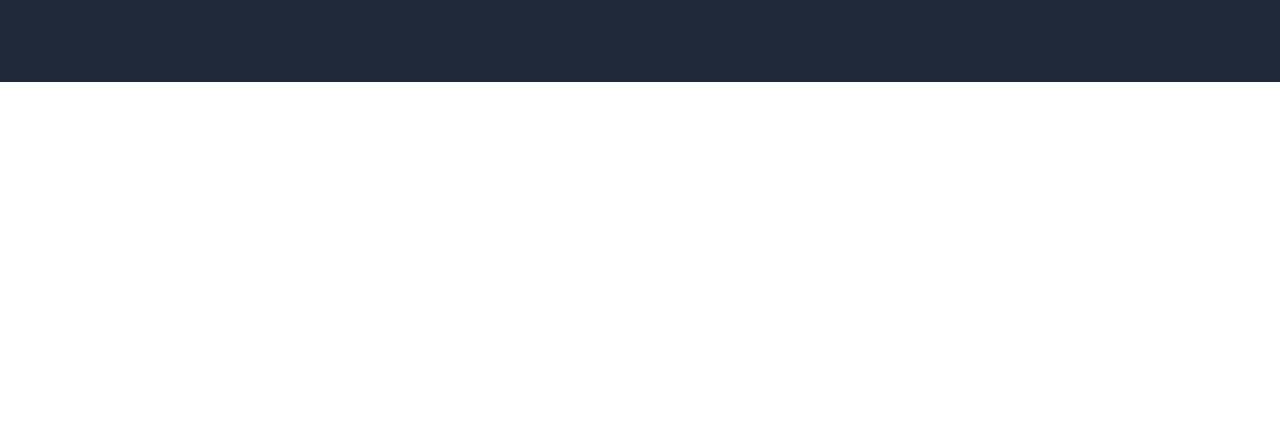
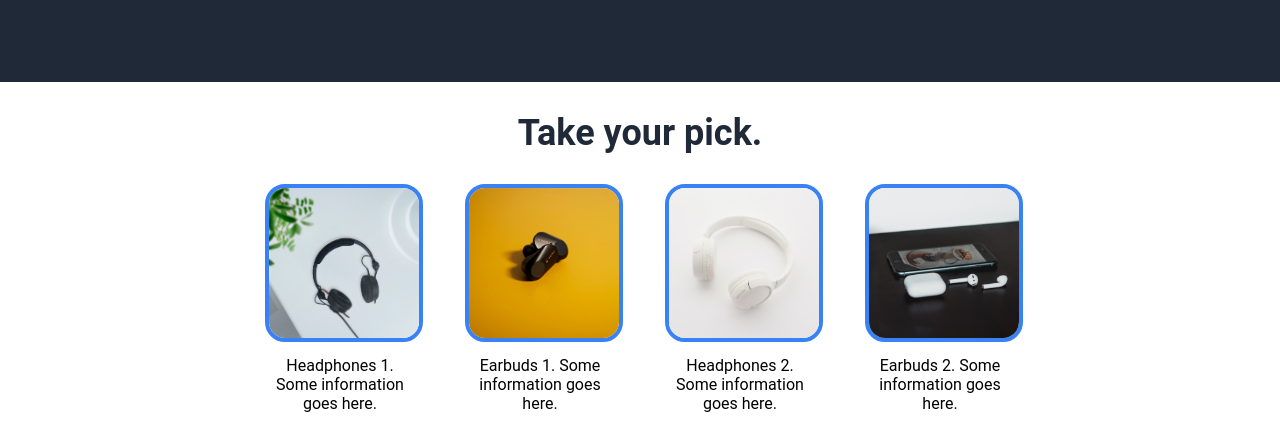
Before and after one commit to idkwn2p/Landing, a plain HTML site: page index.html in a window 1280 px wide. Shown: the part 470-913 px from the top of the page. Before the commit the page ends 800 px from the top, so only its background shows below. Drawn offline with Linux system fonts and the light colour scheme.

Commit message:
Add products section

```diff
--- a/index.html
+++ b/index.html
@@ -28,6 +28,27 @@
             <div class="img"><img src="./photos/headphones.jpg" alt="Man with headphones."></div>
         </div>
     </div>
+    <div class="products">
+       <div class="title">Take your pick.</div>
+       <div class="container">
+            <div class="info">
+                <img src="./photos/headphones1.jpg" alt="Headphones 1">
+                <div class="desc">Headphones 1. Some information goes here.</div>
+            </div>
+            <div class="info">
+                <img src="./photos/earbuds2.jpg" alt="Earbuds 1">
+                <div class="desc">Earbuds 1. Some information goes here.</div>
+            </div>
+            <div class="info">
+                <img src="./photos/headphones2.jpg" alt="Headphones 2">
+                <div class="desc">Headphones 2. Some information goes here.</div>
+            </div>
+            <div class="info">
+                <img src="./photos/earbuds1.jpg" alt="Earbuds 2">
+                <div class="desc">Earbuds 2. Some information goes here.</div>
+            </div>
+       </div>
+    </div>
 
 </body>
 </html>
--- a/style.css
+++ b/style.css
@@ -34,7 +34,6 @@ html {
 
 .main .main-text {
     font-size: 48px;
-    font-weight: bolder;
 }
 
 .links a,
@@ -45,8 +44,20 @@ html {
 
 .text div,
 .text a {
-    color: #e5e7eb;
     font-size: 18px;
+}
+
+.products .title {
+    font-size: 36px;
+}
+
+.main .main-text,
+.products .title {
+    font-weight: bolder;
+}
+
+.products .title {
+    color: #1f2937;
 }
 
 /* Alignment */
@@ -55,13 +66,16 @@ body,
 .header,
 .header ul,
 .main,
-.hero .text {
+.hero .text,
+.container,
+.products{
     display: flex;
 }
 
 body,
 .hero,
-.hero .text {
+.hero .text,
+.products {
     flex-direction: column;
 }
 
@@ -77,7 +91,6 @@ body,
     gap: 50px;
     padding-top: 80px;
     padding-bottom: 100px;
-    flex-wrap: wrap;
 }
 
 .main .text {
@@ -97,9 +110,32 @@ body,
 }
 
 /* Products */
+.products {
+    align-items: center;
+    padding: 30px;
+    gap: 30px;
+}
 
+.container,
+.main {
+    flex-wrap: wrap;
+}
 
-/* Header links and hero's image */
+.container {
+    justify-content: center;
+    gap: 50px;
+}
+
+.info {
+    max-width: 150px;
+    text-align: center;
+}
+
+.info div {
+    margin-top: 10px;
+}
+
+/* Header links and images */
 
 .header ul {
     list-style-type: none;
@@ -113,3 +149,10 @@ body,
 .main img {
     max-width: 400px;
 }
+
+.products img {
+    width: 150px;
+    height: 150px;
+    border-radius: 20px;
+    border: 4px solid #3882f6;
+}
```
